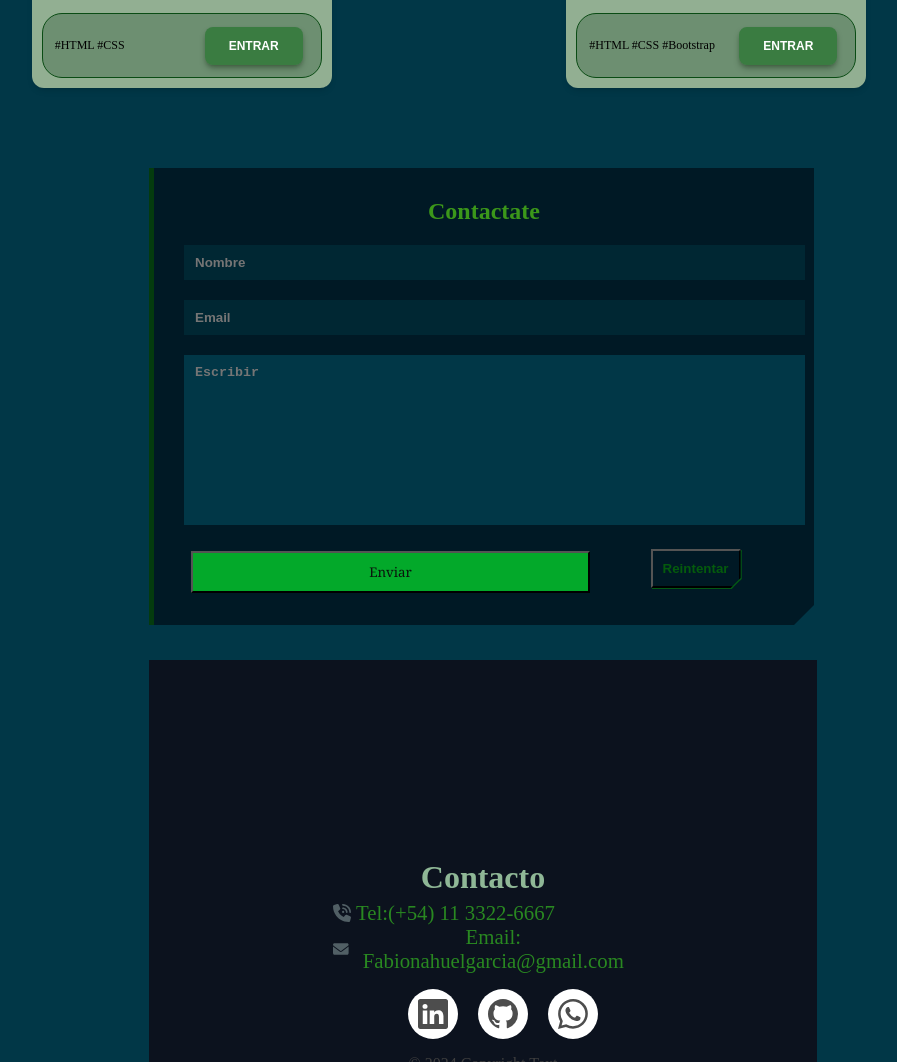
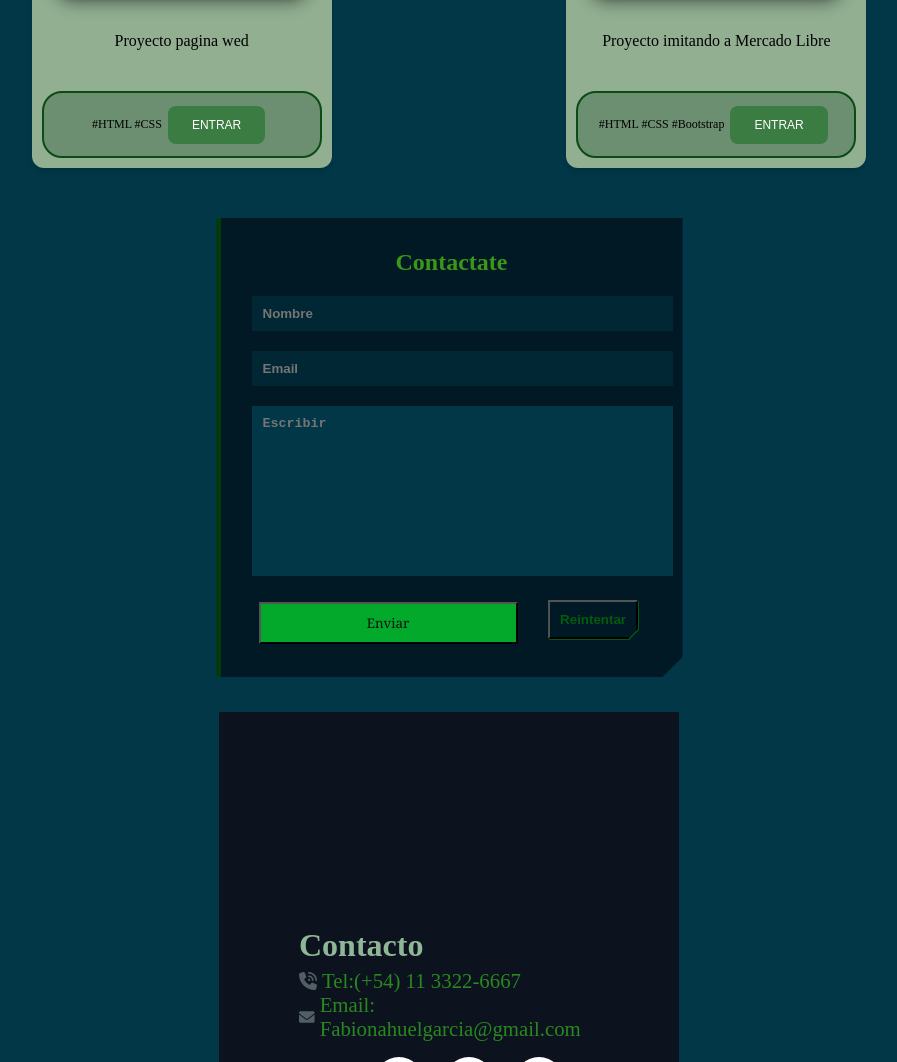
Before and after one commit to Fab-gar/PORTAFOLIO2024, a plain HTML site: page index.html in a window 1280 px wide. Shown: the part 1738-2800 px from the top of the page, without its empty margins (191-1088 px from the left). Drawn offline with nearby package versions, Linux system fonts and the light colour scheme.

Commit message:
Modificado el archivo styles.css para mejorar la adaptabilidad a dispositivos móviles

```diff
--- a/index.html
+++ b/index.html
@@ -150,7 +150,7 @@
 
 
 
-  <footer class="footer" id="Contacto">
+  <section class="footer" id="Contacto">
          <div class="form-container">
 
                     <form class="form" id='contact-form'>
@@ -171,13 +171,13 @@
                       </div>
                     </form>
               </div>
+</section>
 
 
 
 
-
-
-     <section class="contacto">
+<footer>
+    <section class="contacto">
         <div class="contact-title">Contacto</div>
 
                 <div class="card-contact">
--- a/styles.css
+++ b/styles.css
@@ -164,14 +164,14 @@ font-size: 18px;
 .part1 {
 
 
-    margin: 30px;
+    /*margin: 30px;  */
 
 
 
     position: relative;
-    width: 490px;
+    /*width: 490px;*/
     color: rgb(61, 110, 62);
-    height: 560px;
+    height: 700px;
     background: #0c121e;
     border-radius: 14px;
 
@@ -329,12 +329,12 @@ font-size: 18px;
   }
 
   .footercard {
-    padding: 0.75rem;
-    border: 1px solid rgb(10, 76, 20);
+   padding: 0.75rem;
+    border: 2px solid rgb(10, 76, 20);
     margin: 10px
     ;display: flex;
   align-items: center;
-  justify-content: space-between;
+  justify-content: center;
   background-color: rgba(33, 76, 46, 0.32);
   border-radius: 20px;
   }
@@ -354,14 +354,13 @@ font-size: 18px;
     text-decoration:none ;
     color: #013747;
     -webkit-user-select: none;
-    -moz-user-select: none;
     user-select: none;
     border: none;
     outline: none;
-    box-shadow: 0 4px 6px -1px rgba(17, 41, 18, 0.4),0 2px 4px -2px rgba(32, 65, 29, 0.4);
+
     color: rgb(255 255 255);
     text-transform: uppercase;
-    font-weight: 700;
+
     font-size: .75rem;
     padding: 0.75rem 1.5rem;
     background-color: rgba(28, 112, 38, 0.622);
@@ -407,12 +406,11 @@ footer{
     width: 190px;
 
     background: #0c121e;
-    padding: 4rem 11.5rem;
+    padding: 5rem 5rem;
     transition: box-shadow .3s ease, transform .2s ease;
     display: flex;
     flex-direction: column;
-
-    position: absolute;
+    ;
   }
 
   .contact-title {
@@ -449,13 +447,14 @@ footer{
 /* formulario*/
 
 .form-container {
+  display: flex;
     width: 100%;
-    max-width: 600px;
+    max-width: 400px;
     min-width: 300px;
-    margin:  30px auto;
+    margin:   auto;
 
   background-color: #001925;
-  padding: 30px;
+  padding: 31px;
   border-left: 5px solid #043b0e;
   clip-path: polygon(0 0, 100% 0, 100% calc(100% - 20px), calc(100% - 20px) 100%, 0 100%);
 }
@@ -597,10 +596,7 @@ footer{
     margin: 10px 0;
   }
 
-  .footercard {
-    flex-direction: column;
-    padding: 5px;
-  }
+
 
   /* Formulario */
   .form-container {
@@ -627,7 +623,7 @@ footer{
   }
 
   .contacto {
-    padding: 1rem;
+   /* padding: 1rem;*/
     margin: 0 auto;
     width: 90%; /* Ajuste al ancho del celular */
   }
@@ -657,8 +653,8 @@ footer{
   }
 
   .footercard {
-      padding: 10px;
-      flex-direction: column;
+      padding: 15px;
+
   }
 }
 @media (max-width: 480px) {
```
